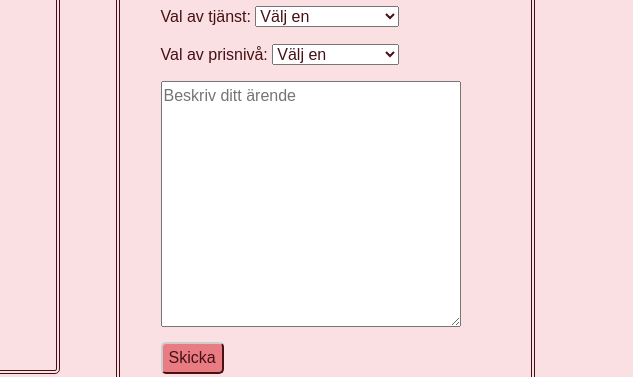
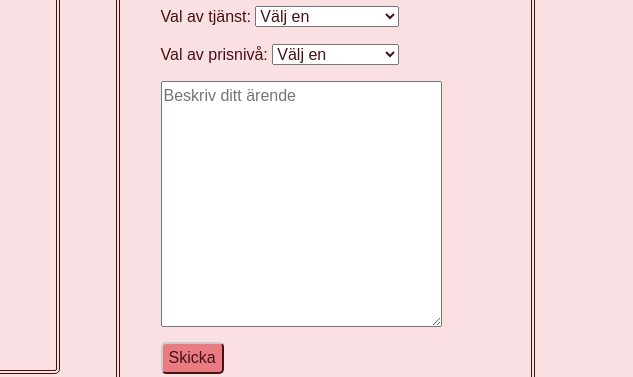
Before and after one commit to karlfredriko/projektarbete-f-retagssidan, a plain HTML site: page pages/contact.html in a window 1280 px wide. Shown: the part 396-773 px from the top of the page, 647-1280 px from the left. Drawn offline with nearby package versions, Linux system fonts and the light colour scheme; a web font is replaced by a local one.

Commit message:
change width on textarea

```diff
--- a/pages/contact.html
+++ b/pages/contact.html
@@ -88,7 +88,7 @@
                                     </label>
                                 </div>
                                 <div class="air">
-                                    <textarea name="description" cols="30" rows="10" placeholder="Beskriv ditt ärende"></textarea>
+                                    <textarea name="description" cols="28" rows="10" placeholder="Beskriv ditt ärende"></textarea>
                                     <button class="button">Skicka</button>
                                 </div>
                             </form>
```
